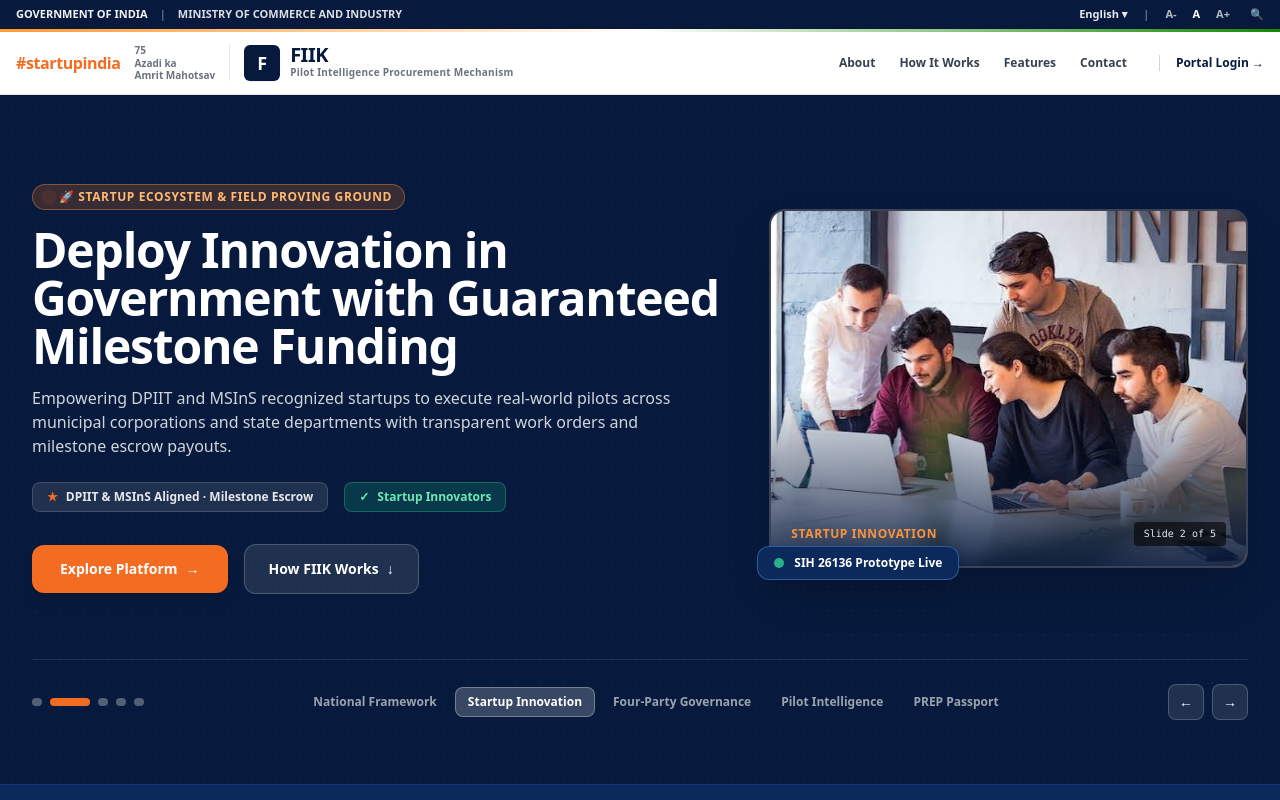
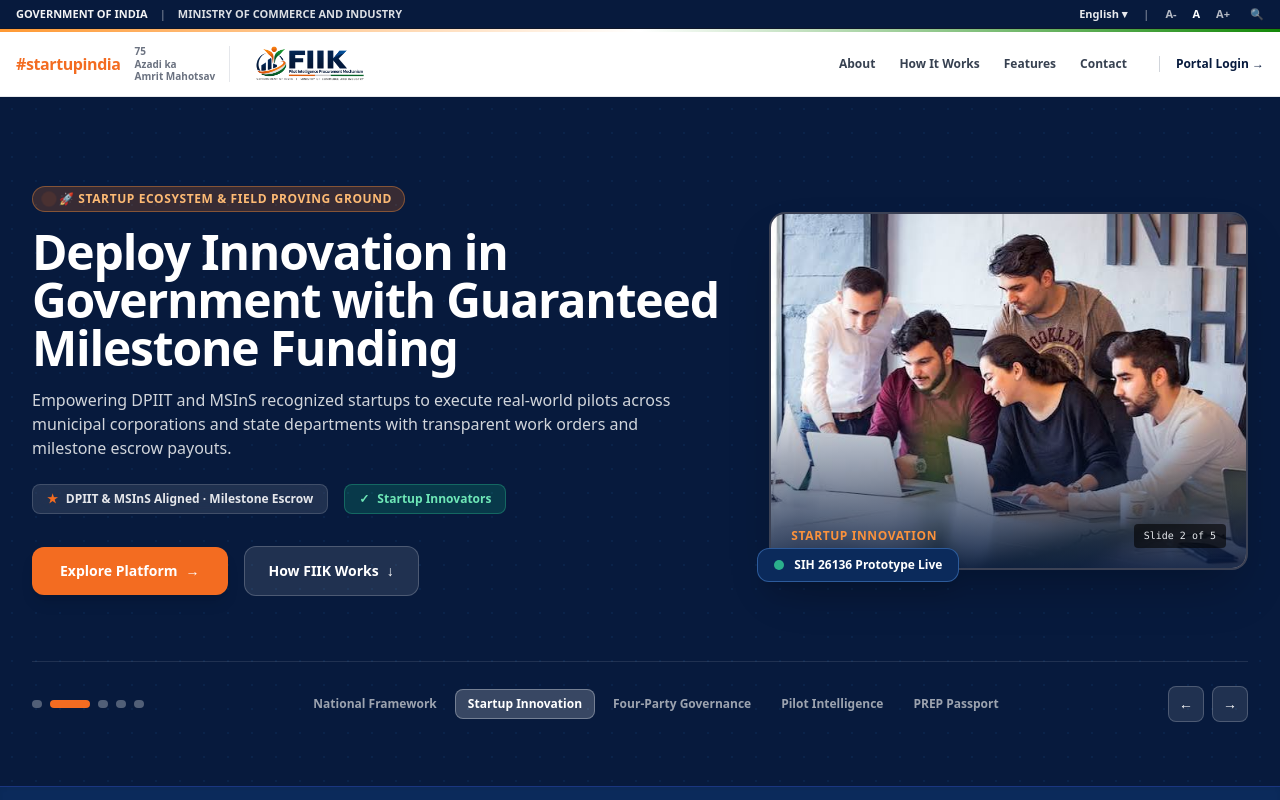
Before and after one commit to sriram123806/fiik-sih-2026, a React (Vite) app: page / in a window 1280 px wide. Shown: the top 800 px of the page. Built offline with nearby package versions, Linux system fonts and the light colour scheme.

Commit message:
Integrate approved FIIK logo and polish master PREP visual standard across all portals

```diff
--- a/src/components/Header.jsx
+++ b/src/components/Header.jsx
@@ -2,6 +2,7 @@
 import { Link, useNavigate } from 'react-router-dom';
 import { useAuth } from '../context/AuthContext';
 import { useRoleTheme } from '../utils/roleTheme';
+import fiikLogo from '../assets/fiik-logo.png';
 
 export default function Header({ variant = 'public', showHomeLink = false, backTo }) {
   const { role, chooseRole } = useAuth();
@@ -77,10 +78,10 @@
       <div className="tricolor-bar" />
 
       {/* ── Main White Branding Header ── */}
-      <div className="bg-white border-b border-gray-200/90 py-3 px-4">
+      <div className="bg-white border-b border-gray-200/90 py-2.5 px-4">
         <div className="max-w-7xl mx-auto flex items-center justify-between">
 
-          {/* Left Branding */}
+          {/* Left Branding with Approved FIIK Logo */}
           <div className="flex items-center gap-4 min-w-0">
             {backTo && (
               <button
@@ -96,16 +97,14 @@
                 75<br />Azadi ka<br />Amrit Mahotsav
               </span>
               <span className="h-9 w-px bg-gray-200 hidden sm:block" />
-              <div className="flex items-center gap-2.5 min-w-0">
-                <span className="h-9 w-9 rounded-md bg-[#071A3D] text-white flex items-center justify-center font-black text-lg shrink-0 shadow-sm">
-                  F
-                </span>
-                <div className="min-w-0">
-                  <span className="block font-black text-[#071A3D] text-xl leading-none tracking-tight">FIIK</span>
-                  <span className="block text-[10px] font-bold text-gray-500 tracking-wide truncate">
-                    Pilot Intelligence Procurement Mechanism
-                  </span>
-                </div>
+
+              {/* Approved FIIK Logo Asset */}
+              <div className="flex items-center min-w-0">
+                <img
+                  src={fiikLogo}
+                  alt="FIIK - Pilot Intelligence Procurement Mechanism"
+                  className="h-10 sm:h-11 w-auto object-contain shrink-0"
+                />
               </div>
             </Link>
           </div>
```
Also changed, not shown: src/assets/fiik-logo.png (added), 6 other files (tests, documents, lock files or other folders).
